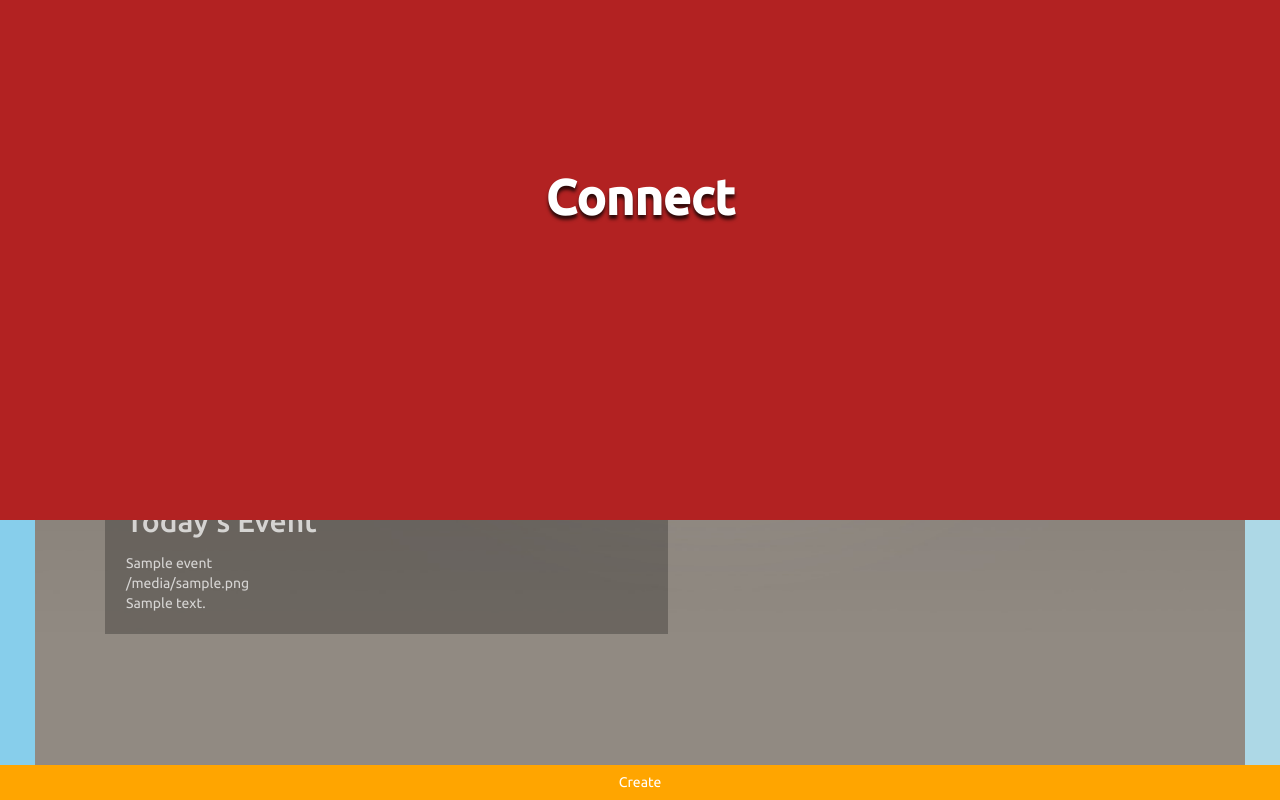
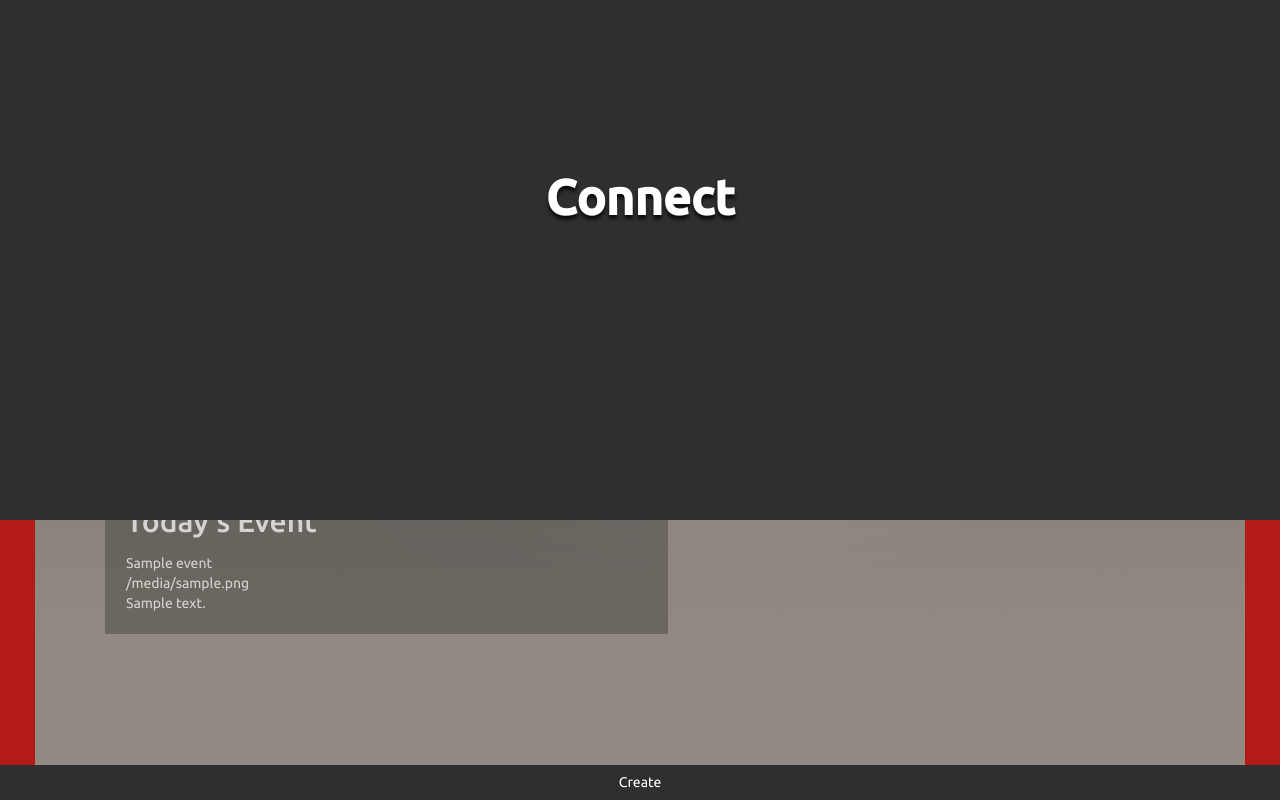
Before and after one commit to JustinSelig/CornellMake, a Python web app: template templates/index.html in a window 1280 px wide. Run offline with Jinja, Linux system fonts and the light colour scheme; the template is opened without the code that fills it: most values are stand-ins (such as "Sample title", 1, 10 or a date in 2020); some libraries are stand-ins or nearby versions.

Commit message:
continued projects app

```diff
--- a/static/css/main.css
+++ b/static/css/main.css
@@ -43,7 +43,7 @@
 		height: 2.5em;
 		width: 100%;
 		z-index: 3;
-		background: firebrick;
+		background: #2F2F2F;
 	}
 
 	.nav-bars .nav-bottom {
@@ -52,7 +52,7 @@
 		height: 2.5em;
 		width: 100%;
 		z-index: 3;
-		background: orange;
+		background: #2F2F2F;
 	}
 
 	.nav-bars .nav-right {
@@ -60,7 +60,7 @@
 		height: 100%;
 		width: 2.5em;
 		z-index: 2;
-		background: lightblue;
+		background: #B31B1B;
 	}
 
 	.nav-bars .nav-left {
@@ -68,7 +68,7 @@
 		height: 100%;
 		width: 2.5em;
 		z-index: 2;
-		background: skyblue;
+		background: #B31B1B;
 	}
 
 	.nav-bars .nav-top .text {
--- a/templates/index.html
+++ b/templates/index.html
@@ -51,7 +51,7 @@
 			<h1>Cornell Makerspace</h1>
 
 			<p class="lead">
-				A university-wide, cross-disciplinary initiative to foster innovation and creativity by providing students the necessary resources to work on projects that matter.
+				A university-wide, cross-disciplinary initiative to foster innovation and creativity by providing students the necessary resources to work on projects.
 			</p>
 
 			<section class="event">
```
Also changed, not shown: projects/forms.py (added, +9 -0 lines), projects/models.py (+6 -4 lines).
